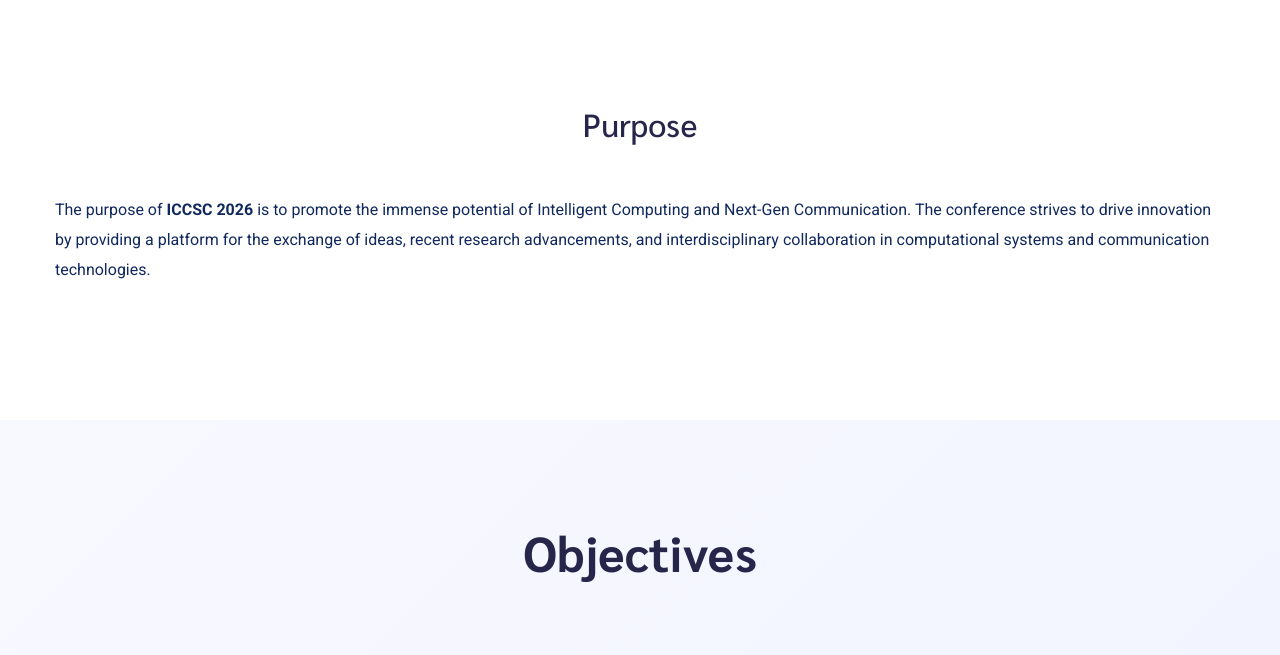
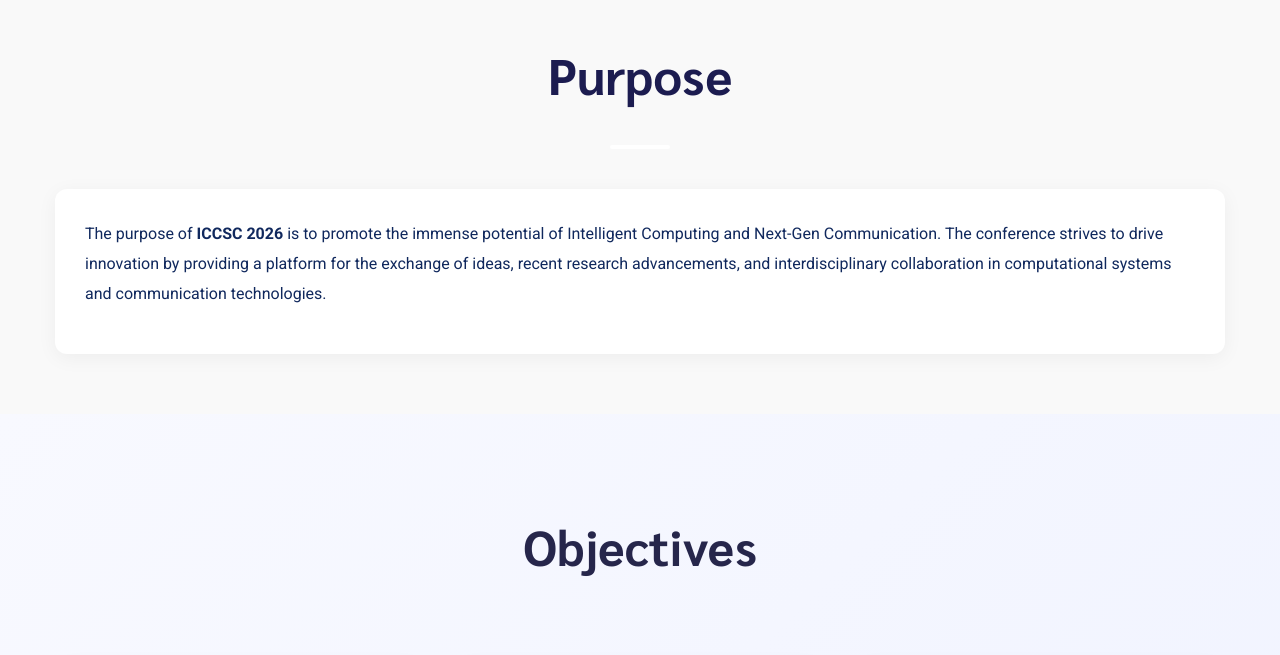
Before and after one commit to nandana36/Conferance, a plain HTML site: page index.html in a window 1280 px wide. Shown: the part 2068-2723 px from the top of the page. Drawn offline with Linux system fonts and the light colour scheme; files whose address does not match are found by name.

Commit message:
Update index.html

```diff
--- a/index.html
+++ b/index.html
@@ -186,6 +186,38 @@
 .single-objective:nth-child(2) { animation-delay: 0.2s; }
 .single-objective:nth-child(3) { animation-delay: 0.3s; }
 .single-objective:nth-child(4) { animation-delay: 0.4s; }
+.purpose-section {
+  background-color: #f9f9f9;
+  padding: 60px 0;
+}
+
+.section-title h2 {
+  font-size: 50px;
+  font-weight: 700;
+  color: #1c1c50;
+  margin-bottom: 40px;
+}
+
+.purpose-box {
+  background: #ffffff;
+  border-radius: 12px;
+  padding: 30px;
+  box-shadow: 0 4px 20px rgba(0, 0, 0, 0.05);
+  font-size: 16px;
+  color: #333;
+  line-height: 1.7;
+}
+.zoom-touch {
+  transition: transform 0.3s ease, box-shadow 0.3s ease;
+}
+
+.zoom-touch:hover,
+.zoom-touch:active {
+  transform: scale(1.05);
+  box-shadow: 0 8px 20px rgba(0, 0, 0, 0.1); /* optional glow */
+}
+
+
   </style>
 </head>
 <body>
```
